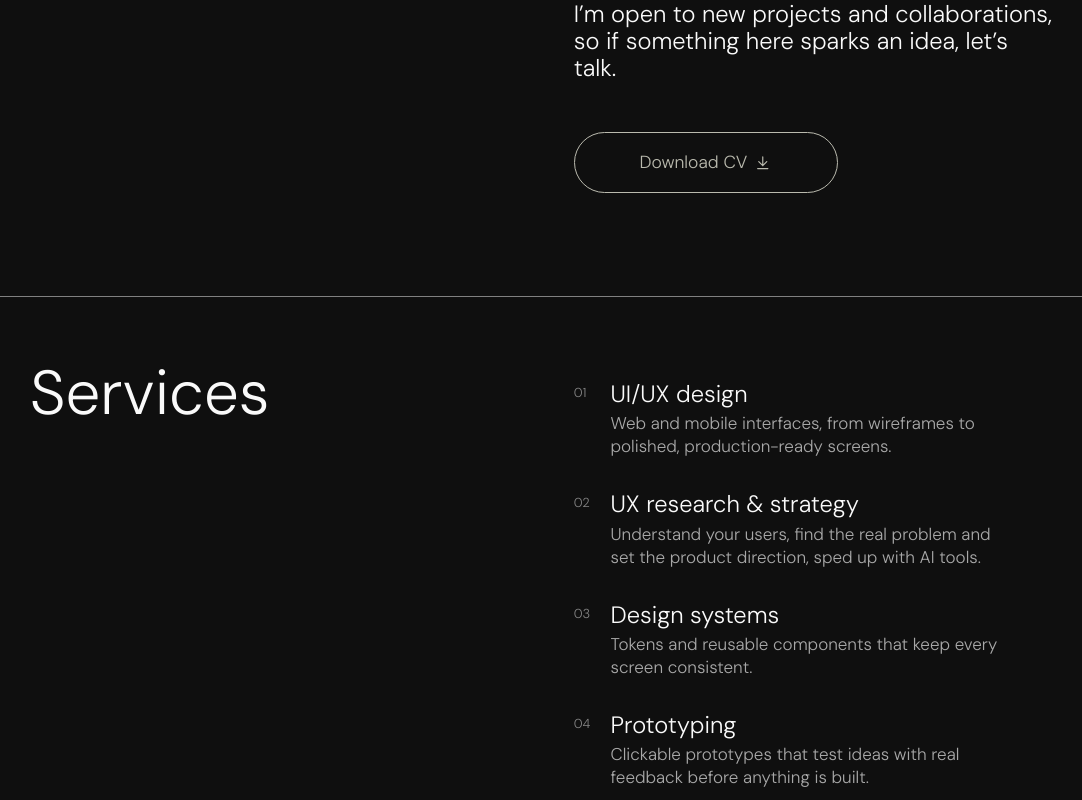
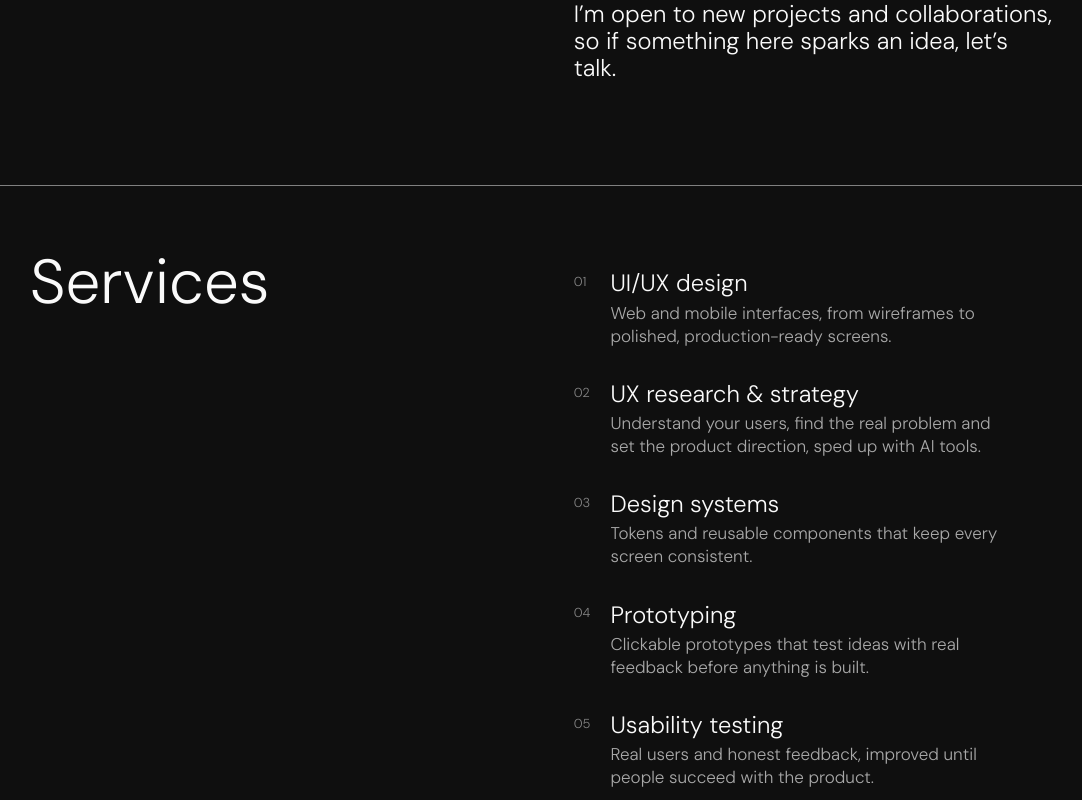
Before and after one commit to heinhtetag2/Brands-in-Motion, a Next.js app: page /about in a window 1280 px wide. Shown: the part 840-1640 px from the top of the page, without its empty margins (71-1153 px from the left). Built offline with nearby package versions, Linux system fonts and the light colour scheme.

Commit message:
Remove CV links for now, show AI tooltip on every load
- Remove footer CV link, About "Download CV" button and CV mentions in the AI chat
- AI tooltip appears on every page load/refresh (no remembered dismissal)

Co-Authored-By: Claude Fable 5.2 <noreply@anthropic.com>

```diff
--- a/src/app/about/page.tsx
+++ b/src/app/about/page.tsx
@@ -54,23 +54,6 @@ export default function About() {
             <p>{p}</p>
           </Reveal>
         ))}
-        <Reveal className="!mt-[50px]">
-          <a href={site.cv} target="_blank" rel="noreferrer" className={pill}>
-            Download CV
-            <svg
-              viewBox="0 0 24 24"
-              className="arrow size-[1em]"
-              fill="none"
-              stroke="currentColor"
-              strokeWidth="1.6"
-              strokeLinecap="round"
-              strokeLinejoin="round"
-              aria-hidden="true"
-            >
-              <path d="M12 4v12M6.500 10.500 12 16l5.500-5.500M5 20h14" />
-            </svg>
-          </a>
-        </Reveal>
       </div>
 
       <Row title="Services" rule="mt-[103px]" gap="mt-[66px]">
@@ -83,7 +66,9 @@ export default function About() {
                 </span>
                 <div>
                   <p>{sv.title}</p>
-                  <p className="mt-1 text-[0.72em] leading-[1.35] text-fg/65">{sv.text}</p>
+                  <p className="mt-1 text-[0.72em] leading-[1.35] text-fg/65">
+                    {sv.text}
+                  </p>
                 </div>
               </li>
             </Reveal>
--- a/src/app/api/chat/route.ts
+++ b/src/app/api/chat/route.ts
@@ -33,7 +33,7 @@ Services (answer service questions with this short list, UI/UX design first): ${
 Skills: ${Object.entries(profile.skills).map(([g, s]) => `${g}: ${s.join(", ")}`).join(" | ")}
 Experience: ${profile.experience.map((e) => `${e.role}, ${e.company} (${e.period}): ${e.text} Outcomes: ${e.outcomes.join("; ")}`).join(" | ")}
 Numbers: ${profile.numbers.years}+ years designing, ${profile.numbers.projects}+ projects shipped, ${profile.numbers.clients}+ clients, ${profile.numbers.industries} industries, ${profile.numbers.countries} countries
-Links: CV ${site.cv}, LinkedIn ${site.linkedin}, Instagram ${site.instagram}, Medium ${site.medium}, Telegram ${site.telegram}
+Links: LinkedIn ${site.linkedin}, Instagram ${site.instagram}, Medium ${site.medium}, Telegram ${site.telegram}
 Pricing and timelines depend on scope: ask the visitor to share details on /contact. End each answer with up to three short follow-up questions under "You could also ask:".
 
 ${knowledge}`;
--- a/src/components/Footer.tsx
+++ b/src/components/Footer.tsx
@@ -37,7 +37,6 @@ export function Footer() {
             <li><a className="u-hover" href={`mailto:${site.email}`}>Email</a></li>
             <li><a className="u-hover" href={site.instagram} target="_blank" rel="noreferrer">Instagram</a></li>
             <li><a className="u-hover" href={site.linkedin} target="_blank" rel="noreferrer">LinkedIn</a></li>
-            <li><a className="u-hover" href={site.cv} target="_blank" rel="noreferrer">CV</a></li>
           </ul>
         </div>
       </Reveal>
--- a/src/components/Header.tsx
+++ b/src/components/Header.tsx
@@ -49,29 +49,18 @@ export function Header() {
   const { count, setOpen } = useCart();
   const ai = useAIPanel();
 
-  // Welcome tooltip for the AI button: shows a few seconds after load, until the visitor has used the assistant
-  const TIP_KEY = "ai-tip-done";
+  // Welcome tooltip for the AI button: shows a few seconds after every page load or refresh,
+  // then hides itself (or when dismissed / the assistant is opened).
   const [tip, setTip] = useState(false);
   useEffect(() => {
-    let done = false;
-    try {
-      done = localStorage.getItem(TIP_KEY) === "1";
-    } catch {}
-    if (done) return;
-    const show = setTimeout(() => setTip(true), 2800);
+    const show = setTimeout(() => setTip(true), 2000);
     const hide = setTimeout(() => setTip(false), 14000);
     return () => {
       clearTimeout(show);
       clearTimeout(hide);
     };
   }, []);
-  const dismissTip = (remember: boolean) => {
-    setTip(false);
-    if (!remember) return;
-    try {
-      localStorage.setItem(TIP_KEY, "1");
-    } catch {}
-  };
+  const dismissTip = () => setTip(false);
   const [findOpen, setFindOpen] = useState(false);
   const [menuOpen, setMenuOpen] = useState(false);
   const [hidden, setHidden] = useState(false);
@@ -176,7 +165,7 @@ export function Header() {
     <div className="relative">
       <button
         onClick={() => {
-          dismissTip(true);
+          dismissTip();
           ai.toggle();
         }}
         title="Ask my AI"
@@ -232,7 +221,7 @@ export function Header() {
               aria-hidden="true"
             />
             <button
-              onClick={() => dismissTip(false)}
+              onClick={() => dismissTip()}
               aria-label="Dismiss tip"
               className="absolute right-2 top-2 grid size-6 place-items-center opacity-60 transition-opacity hover:opacity-100"
             >
@@ -255,7 +244,7 @@ export function Header() {
             </p>
             <button
               onClick={() => {
-                dismissTip(true);
+                dismissTip();
                 ai.toggle();
               }}
               className="mt-2.5 underline underline-offset-[3px] transition-opacity hover:opacity-70"
@@ -316,9 +305,7 @@ export function Header() {
         })),
       ]
     : [
-        ...main
-          .slice(0, 1)
-          .map((m) => ({
+        ...main.slice(0, 1).map((m) => ({
           key: m.href,
           label: m.label,
           href: m.href,
@@ -336,9 +323,7 @@ export function Header() {
           href: works.href,
           active: works.match(pathname),
         },
-        ...main
-          .slice(1)
-          .map((m) => ({
+        ...main.slice(1).map((m) => ({
           key: m.href,
           label: m.label,
           href: m.href,
--- a/src/lib/answers.ts
+++ b/src/lib/answers.ts
@@ -66,8 +66,8 @@ const topics: Topic[] = [
     answer: () =>
       profile.experience
         .map((e) => `**${e.role}, ${e.company}** (${e.period})\n${e.text}\n${list(e.outcomes)}`)
-        .join("\n\n") + `\n\nFull details are in ${first}'s ${link("CV", site.cv)}.`,
-    next: ["What results have you delivered?", "What services do you offer?", "Can I see your CV?"],
+        .join("\n\n") + `\n\nMore on the ${link("About page", "/about")}.`,
+    next: ["What results have you delivered?", "What services do you offer?", "Show me the projects"],
   },
   {
     id: "results",
@@ -118,12 +118,6 @@ const topics: Topic[] = [
     next: ["What services do you offer?", "What's your design process?", "How can we work together?"],
   },
   {
-    id: "cv",
-    keys: ["cv", "resume", "résumé", "download"],
-    answer: () => `Here's ${first}'s ${link("CV", site.cv)} (opens Google Drive). For a quick overview, see the ${link("About page", "/about")}.`,
-    next: ["Tell me about your experience", "What skills do you have?", "How can we work together?"],
-  },
-  {
     id: "social",
     keys: ["linkedin", "instagram", "medium", "telegram", "social", "socials", "follow", "blog", "articles", "writing"],
     answer: () =>
@@ -133,7 +127,7 @@ const topics: Topic[] = [
         link("Medium", site.medium) + " (writing)",
         link("Telegram", site.telegram),
       ])}`,
-    next: ["How can we work together?", "Can I see your CV?", "Show me the projects"],
+    next: ["How can we work together?", "Tell me about your experience", "Show me the projects"],
   },
   {
     id: "jobs",
--- a/src/lib/data.ts
+++ b/src/lib/data.ts
@@ -13,7 +13,7 @@ export const site = {
   linkedin: "https://www.linkedin.com/in/hein-htet-a67368260/",
   medium: "https://medium.com/@heincise",
   telegram: "https://t.me/heinhtet_gloria_11",
-  cv: "https://drive.google.com/file/d/1W5KjadqIV8ZTFSWIOn4zUrAIXeiJ7xx3/view?usp=sharing",
+  // cv: add the CV link here when it is ready, then re-add the "Download CV" button on the About page
 };
 
 /**
```
Lines whose indentation alone changed are shown as unchanged.
